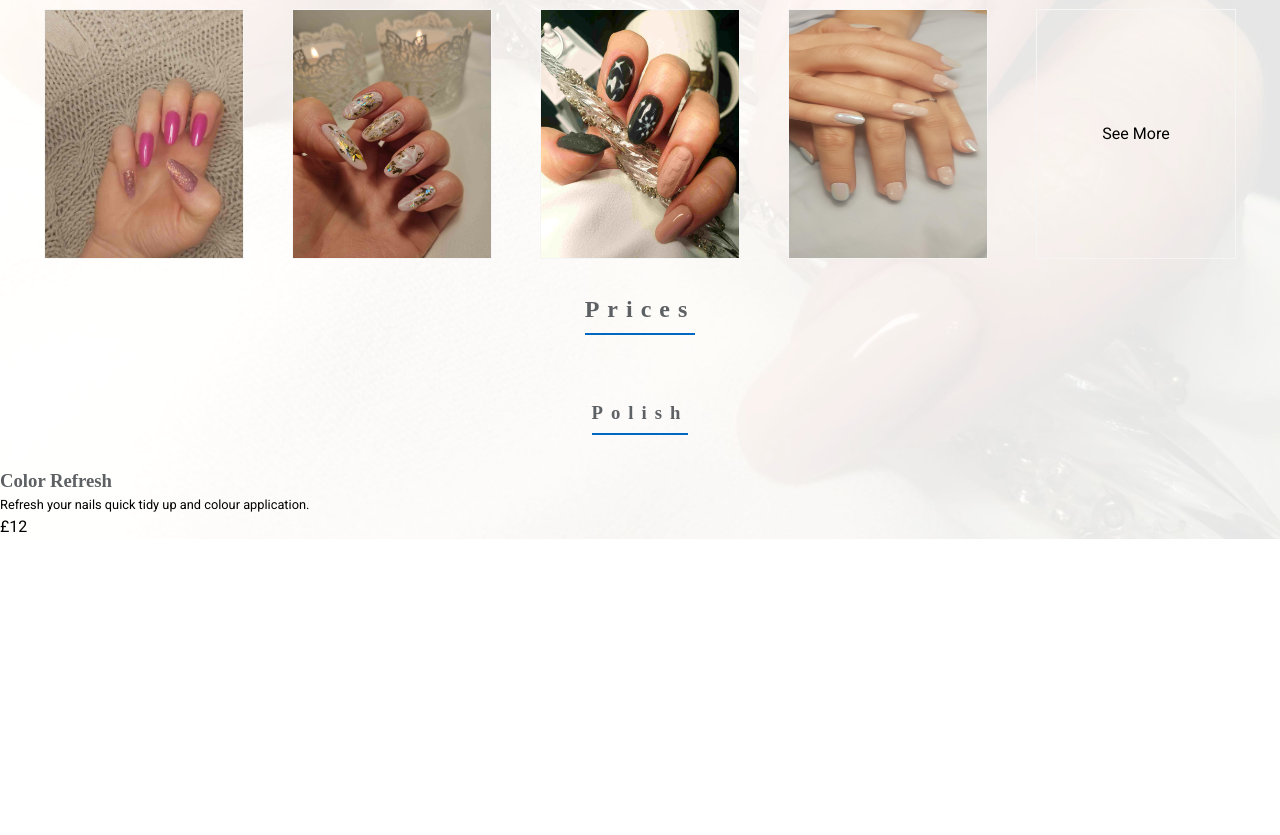
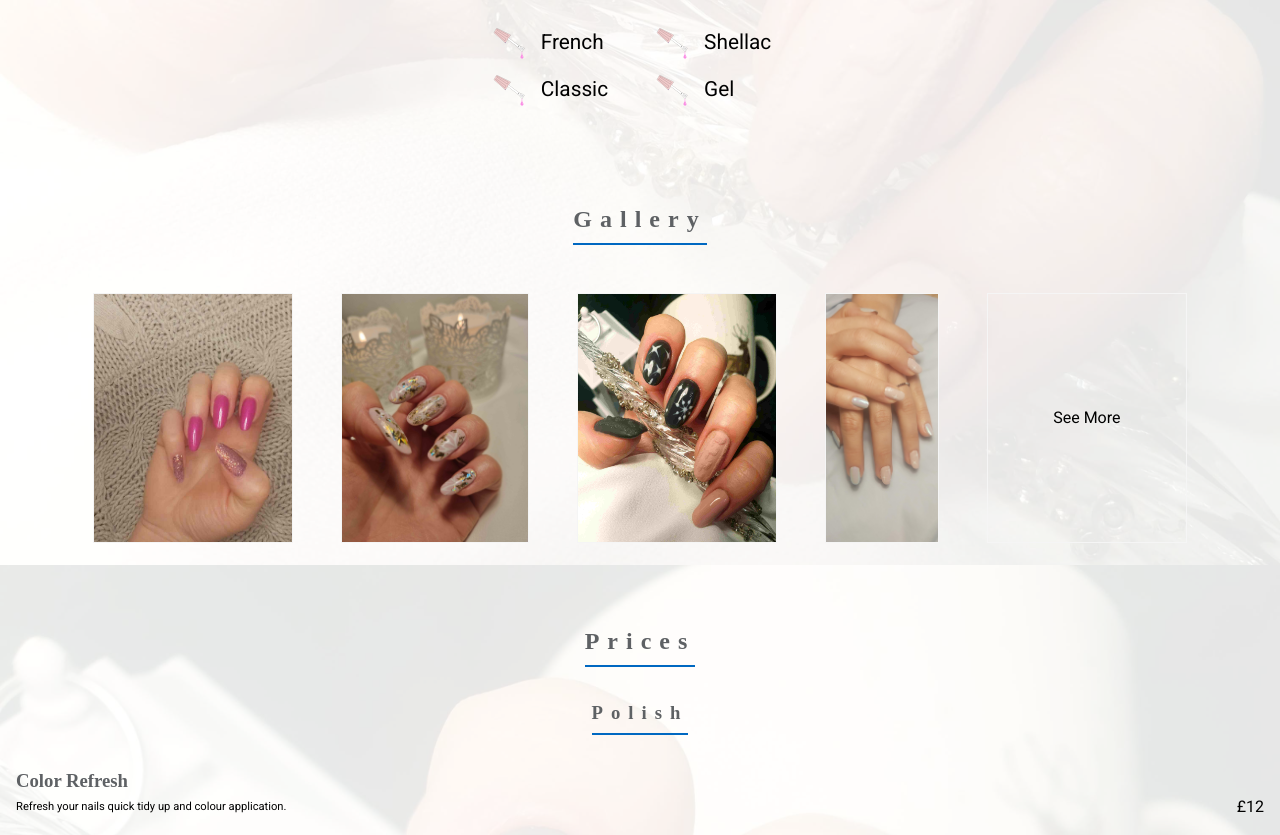
Before and after one commit to MarekKabala1/IW-Nails, a website: page index.html in a window 1280 px wide. Shown: the part 900-1735 px from the top of the page. Before the commit the page ends 1439 px from the top, so only its background shows below. Drawn offline with Linux system fonts and the light colour scheme; a web font is replaced by a local one.

Commit message:
main content

```diff
--- a/index.html
+++ b/index.html
@@ -14,7 +14,7 @@
     <title>IW-Nails</title>
   </head>
   <body>
-    <header class="main-header">
+    <header class="main-header flex-row">
       <div class="company-name">
         <img src="img&svg/nails-logo-name1.svg" alt="iW-nails company-name" />
       </div>
@@ -26,7 +26,7 @@
         <div class="line-middel"></div>
         <div class="line-bottom"></div>
       </div>
-      <nav class="main-nav_wrapper" id="nav-wrapper">
+      <nav class="main-nav_wrapper flex-column" id="nav-wrapper">
         <li><a href="#">My Services</a></li>
         <li><a href="#">Gallery</a></li>
         <li><a href="#">Prices</a></li>
@@ -35,11 +35,11 @@
       </nav>
     </header>
     <main class="main-conteiner">
-      <section class="section-one">
+      <section class="section-one flex-row">
         <h2 class="section-one_text">Sit Back,and Relax</h2>
       </section>
       <section class="section-two">
-        <article class="flex">
+        <article class="flex-column">
           <h2 class="section-two_title section-underline_title">
             Watford Nails
           </h2>
@@ -53,7 +53,7 @@
         </article>
       </section>
       <section class="section-three">
-        <article class="flex">
+        <article class="flex-column">
           <h2 class="section-three_title section-underline_title">
             My Services
           </h2>
@@ -70,36 +70,49 @@
         </article>
       </section>
       <section class="section-four">
-        <article class="flex">
+        <article class="flex-column">
           <h2 class="section-four_title section-underline_title">Gallery</h2>
-          <ul class="section-four_gallery">
-            <li class="section-four_photo">
-              <img src="img&svg/nails1.jpeg" alt="Pink Nails" />
-            </li>
-            <li class="section-four_photo">
-              <img src="img&svg/nails4.jpeg" alt="Decoration Nails" />
-            </li>
-            <li class="section-four_photo">
-              <img src="img&svg/nail-background.jpeg" alt="Black Star Nails" />
-            </li>
-            <li class="section-four_photo">
-              <img src="img&svg/nails3.jpeg" alt="Black Star Nails" />
-            </li>
-            <li class="section-four_photo"><a href="#"></a>See More</li>
-          </ul>
+          <div class="section-four_gallery flex-row">
+            <img
+              class="section-four_photo"
+              src="img&svg/nails1.jpeg"
+              alt="Pink Nails"
+            />
+
+            <img
+              class="section-four_photo"
+              src="img&svg/nails4.jpeg"
+              alt="Decoration Nails"
+            />
+
+            <img
+              class="section-four_photo"
+              src="img&svg/nail-background.jpeg"
+              alt="Black Star Nails"
+            />
+
+            <img
+              class="section-four_photo"
+              src="img&svg/nails3.jpeg"
+              alt="Black Star Nails"
+            />
+
+            <div class="section-four_photo flex"><a href="#"></a>See More</div>
+          </div>
         </article>
       </section>
       <section class="section-five">
-        <article class="flex section-five_flex">
+        <article class="section-five-conteiner flex-column">
           <h2 class="section-five_title section-underline_title">Prices</h2>
-          <div class="section-five-subtitle_conteiner"></div>
-            <h3 class="section-five_subtitle section-underline_title">Polish</h3>
+          <h3 class="section-five_subtitle section-underline_title">Polish</h3>
+          <div class="section-five-subtitle_conteiner flex">
             <h3 class="section-five_subtitle">Color Refresh</h3>
-
-            <p class="section-five-subtitle_text">
-              Refresh your nails quick tidy up and colour application.
-            </p>
-            <p class="section-five-subtitle_price">£12</p>
+            <div class="section-five-subtitle-text_conteiner flex-row">
+              <p class="section-five-subtitle_text">
+                Refresh your nails quick tidy up and colour application.
+              </p>
+              <p class="section-five-subtitle_price">£12</p>
+            </div>
           </div>
         </article>
       </section>
--- a/src/base/base.css
+++ b/src/base/base.css
@@ -5,7 +5,7 @@
   padding: 0;
 }
 html {
-  overflow-x: hidden;
+  overflow-x: auto;
 }
 body {
   font-family: "Roboto", sans-serif;
@@ -24,10 +24,3 @@ a {
 li {
   list-style: none;
 }
-.flex {
-  display: flex;
-  flex-direction: column;
-  justify-content: center;
-  align-items: center;
-  min-width: 100%;
-}
--- a/src/layout/header.css
+++ b/src/layout/header.css
@@ -2,8 +2,6 @@
 .main-header {
   position: relative;
   height: 3.3rem;
-  display: flex;
-  flex-direction: row;
   gap: 1rem;
   align-items: center;
   justify-content: center;
--- a/src/layout/maincontent.css
+++ b/src/layout/maincontent.css
@@ -1,3 +1,11 @@
+article {
+  justify-content: center;
+  align-items: center;
+  min-width: 100%;
+}
+section {
+  padding-top: calc(var(--base_padding) * 3);
+}
 .main-conteiner {
   position: relative;
   background: rgba(255, 255, 255, 0.9) url(../img&svg/nail-background.jpeg);
@@ -7,14 +15,14 @@
   background-blend-mode: lighten;
   z-index: -5;
 }
+
+/* ###########################SECTION ONE########################### */
 .section-one {
   position: relative;
-  display: flex;
-  flex-direction: row;
   justify-content: center;
   align-items: flex-start;
   min-width: 100%;
-  min-height: 380px;
+  min-height: 31.5rem;
   background-image: url(../img&svg/color-background.jpg);
   background-position: center;
   background-repeat: no-repeat;
@@ -28,25 +36,14 @@
   padding: calc(var(--base_padding) * 5) 0;
   font-size: 2rem;
 }
+
+/* #############################SECTION TWO############################ */
 .secton-two_txt {
   font-size: 14px;
   width: 80%;
 }
-.section-underline_title::after {
-  position: absolute;
-  content: "";
-  height: 2px;
-  width: 100%;
-  background: var(--acent_color);
-  bottom: 0;
-  left: 0;
-}
-.section-underline_title {
-  margin: 2rem auto;
-  letter-spacing: 0.5rem;
-  position: relative;
-  padding-bottom: 0.5rem;
-}
+
+/* ############################SECTION THREE########################### */
 .section-three_servic {
   display: flex;
   flex-direction: row;
@@ -76,16 +73,19 @@
   background-repeat: no-repeat;
 }
 
+/* ###############################SECTON FOUR########################## */
+
 .section-four_gallery {
-  min-width: 700px;
-  display: flex;
-  white-space: nowrap;
   gap: calc(var(--base_padding) * 3);
+  margin: var(--base_padding);
   overflow-x: auto;
+  max-height: 260px;
+  width: auto;
 }
 .section-four_photo {
   height: 250px;
-  width: 200px;
+  max-width: 200px;
+  line-height: 110px;
   border: 1px solid var(--primary_color);
 }
 .section-four_photo > img {
@@ -93,22 +93,33 @@
   width: 100%;
 }
 .section-four_photo:last-child {
-  display: flex;
   justify-content: center;
   align-items: center;
   width: 200px;
 }
 
-.section-five_flex {
-  align-items: flex-start;
+/* ##################################SECTION FIVE####################### */
+
+.section-five {
+  align-items: center;
+  justify-content: center;
+  min-width: 100%;
+}
+.section-five-conteiner > .section-underline_title {
+  margin: var(--base_padding);
 }
 .section-five-subtitle_conteiner {
-  display: flex;
-  flex-direction: row;
-  gap: 2rem;
+  flex-direction: column;
+  justify-content: center;
   align-items: flex-start;
-  justify-content: flex-start;
+  min-width: 100%;
+  padding: var(--base_padding);
+}
+.section-five-subtitle-text_conteiner {
+  align-items: center;
+  justify-content: space-between;
+  min-width: 100%;
 }
 .section-five-subtitle_text {
-  font-size: 0.8rem;
+  font-size: 0.7rem;
 }
--- a/src/layout/navigation.css
+++ b/src/layout/navigation.css
@@ -12,8 +12,6 @@
 }
 .hamburger-menu {
   position: fixed;
-  display: flex;
-  flex-direction: column;
   justify-content: center;
   align-items: center;
   right: 2rem;
@@ -59,8 +57,6 @@
   top: 0;
   right: 0;
   z-index: 5;
-  display: flex;
-  flex-direction: column;
   align-items: center;
   justify-content: center;
   gap: calc(var(--base_padding) * 5);
--- a/src/style.css
+++ b/src/style.css
@@ -1,6 +1,7 @@
 @import "base/reset.css";
 @import "utilities/veriables.css";
 @import "base/base.css";
+@import "utilities/thopografy.css";
 
 @import "layout/navigation.css";
 @import "layout/header.css";
--- /dev/null
+++ b/src/utilities/thopografy.css
@@ -0,0 +1,26 @@
+.flex-column {
+  display: flex;
+  flex-direction: column;
+}
+.flex-row {
+  display: flex;
+  flex-direction: row;
+}
+.flex {
+  display: flex;
+}
+.section-underline_title::after {
+  position: absolute;
+  content: "";
+  height: 2px;
+  width: 100%;
+  background: var(--acent_color);
+  bottom: 0;
+  left: 0;
+}
+.section-underline_title {
+  margin: 2rem;
+  letter-spacing: 0.5rem;
+  position: relative;
+  padding-bottom: 0.5rem;
+}
```
Also changed, not shown: dist/style.css.
